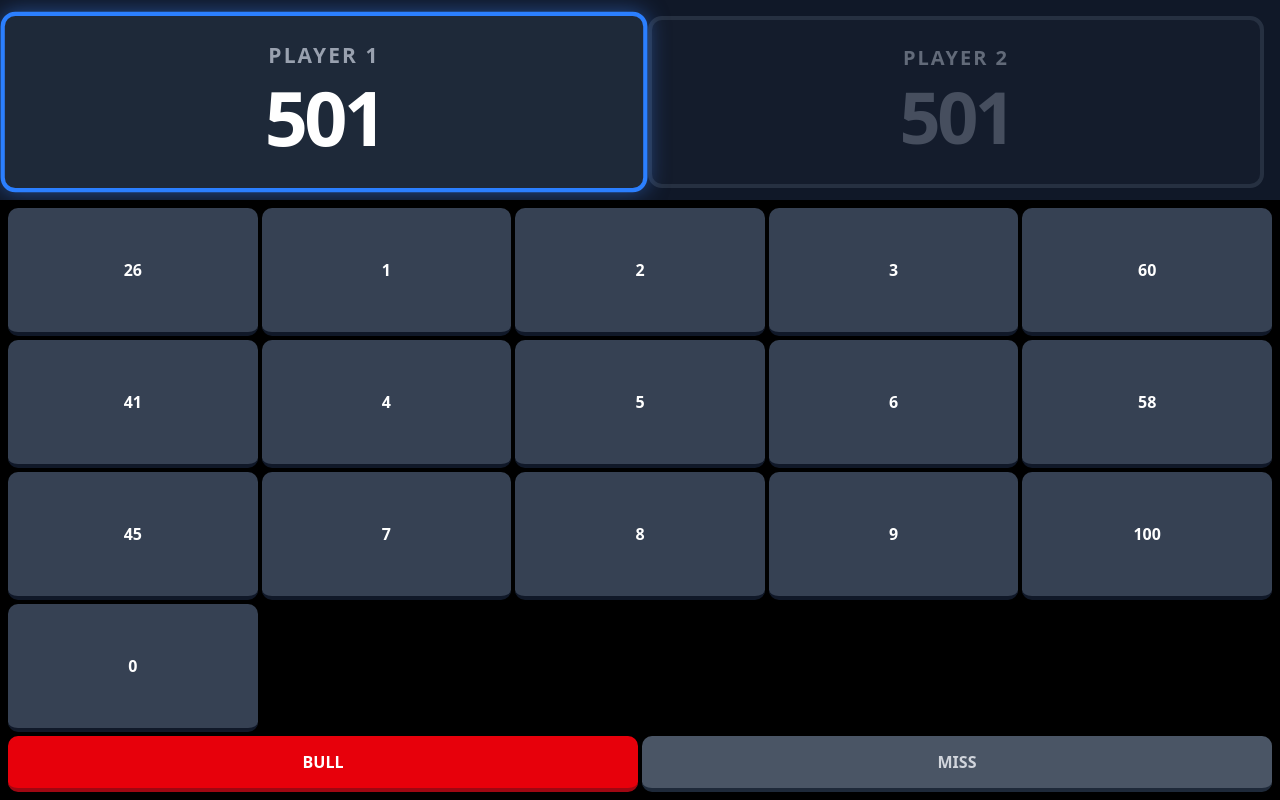
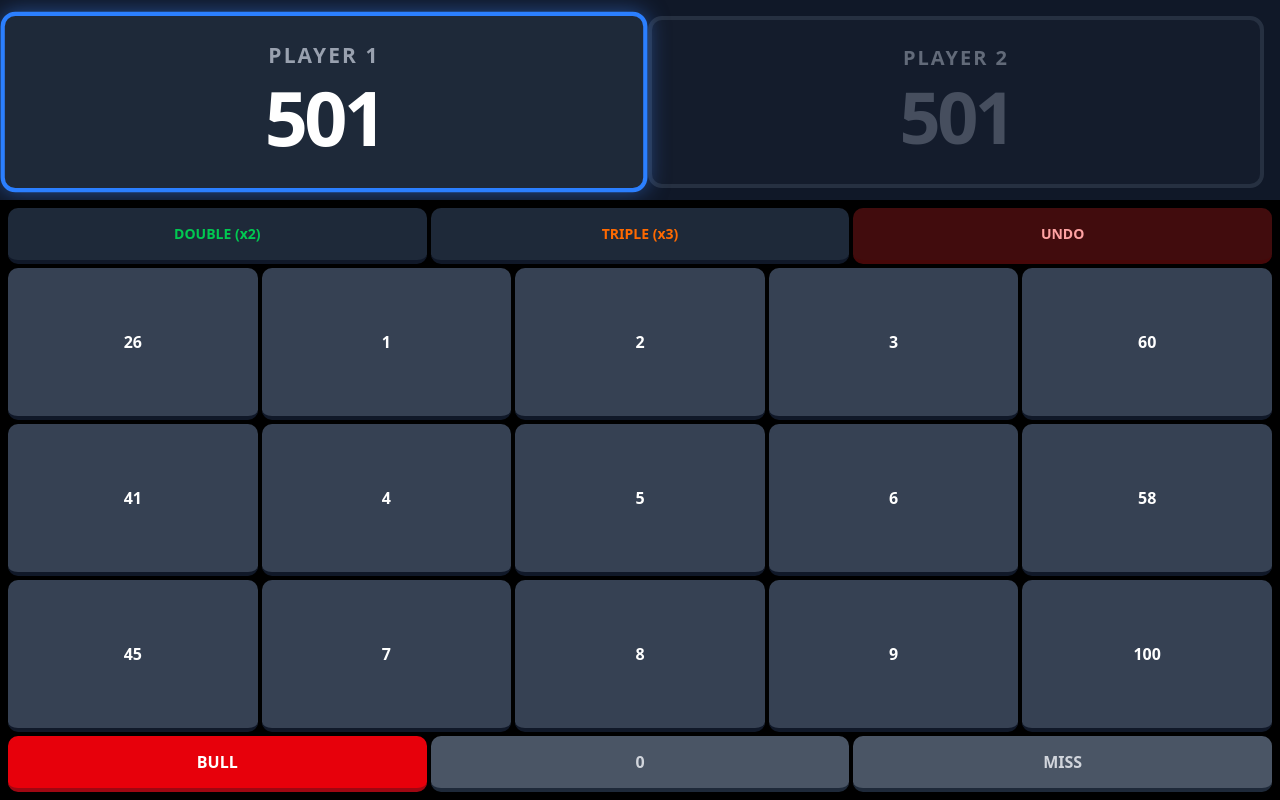
Before and after one commit to k3cman/pikado, a React (Vite) app in the folder client/: page /game/play/1 in a window 1280 px wide. Built offline with nearby package versions, Linux system fonts and the light colour scheme.

Commit message:
Update keyboard to use composite pattenr

```diff
--- /dev/null
+++ b/client/src/features/game/components/keypads/Keypad.tsx
@@ -0,0 +1,44 @@
+import React from "react";
+import { cn } from "@/lib/utils"
+
+const KeypadSection = ({children, className}: {children: React.ReactNode, className?: string}) => {
+    return (
+        <div className={cn("flex-shrink-0", className)}>
+            {children}
+        </div>
+    )
+}
+
+const NumberGrid = ({numbers, onNumberPress}: {numbers: number[], onNumberPress: (number: number) => void}) => {
+    return (
+        <div className="flex-1 min-h-0 grid grid-cols-5 gap-1">
+            {numbers.map((number) => (
+                <button
+                    key={number}
+                    onClick={() => onNumberPress(number)}
+                    className="min-h-0 rounded-lg font-bold transition-all active:scale-95 active:translate-y-1 touch-manipulation select-none flex items-center justify-center bg-gray-700 text-white border-b-4 border-gray-900 hover:bg-gray-600 text-sm sm:text-base"
+                >
+                    {number}
+                </button>
+            ))}
+        </div>
+    )
+}
+
+const KeypadRoot = ({children, className}: {children: React.ReactNode, className?: string}): React.ReactElement => {
+    return (
+        <div className={cn("flex flex-col h-full bg-black p-2 gap-1 overflow-hidden", className)}>
+            {children}
+        </div>
+    );
+}
+
+export const Keypad = KeypadRoot as typeof KeypadRoot & {
+    Root: typeof KeypadRoot;
+    Section: typeof KeypadSection;
+    Grid: typeof NumberGrid;
+};
+
+Keypad.Root = KeypadRoot;
+Keypad.Section = KeypadSection;
+Keypad.Grid = NumberGrid;
--- a/client/src/features/game/components/keypads/KeypadX01.tsx
+++ b/client/src/features/game/components/keypads/KeypadX01.tsx
@@ -1,4 +1,5 @@
 import React, { useState } from 'react';
+import { Keypad } from './Keypad';
 
 interface KeypadProps {
     onPress: (points: number, multiplier: number) => void;
@@ -10,7 +11,7 @@ export const KeypadX01: React.FC<KeypadProps> = ({ onPress, onUndo, inputFormat
     // Local state for the multiplier (Double/Triple)
     const [multiplier, setMultiplier] = useState<1 | 2 | 3>(1);
     const singleKeypad = [1, 2, 3, 4, 5, 6, 7, 8, 9, 10, 11, 12, 13, 14, 15, 16, 17, 18, 19, 20];
-    const scoreKeypad = [26, 1, 2, 3, 60, 41, 4, 5, 6,58, 45, 7, 8, 9, 100, 0];
+    const scoreKeypad = [26, 1, 2, 3, 60, 41, 4, 5, 6,58, 45, 7, 8, 9, 100];
 
     const handleNumClick = (points: number) => {
         onPress(points, multiplier);
@@ -23,13 +24,11 @@ export const KeypadX01: React.FC<KeypadProps> = ({ onPress, onUndo, inputFormat
 
     // Styles for the buttons - using min-h-0 for flex scaling
     const baseBtn = "min-h-0 rounded-lg font-bold transition-all active:scale-95 active:translate-y-1 touch-manipulation select-none flex items-center justify-center";
-    const numBtn = "bg-gray-700 text-white border-b-4 border-gray-900 hover:bg-gray-600";
 
     return (
-        <div className="flex flex-col h-full bg-black p-2 gap-1 overflow-hidden">
-
-            {/* 1. Multiplier Row */}
-            {inputFormat === 'single' && (<div className="grid grid-cols-3 gap-1 flex-shrink-0 h-14">
+        <Keypad>
+            <Keypad.Section>
+            <div className="grid grid-cols-3 gap-1 flex-shrink-0 h-14">
                 <button
                     onClick={() => toggleMultiplier(2)}
                     className={`${baseBtn} ${multiplier === 2 ? 'bg-green-500 text-black border-green-700 translate-y-1 border-b-0' : 'bg-gray-800 text-green-500 border-b-4 border-gray-900'} text-xs sm:text-sm`}
@@ -48,47 +47,80 @@ export const KeypadX01: React.FC<KeypadProps> = ({ onPress, onUndo, inputFormat
                 >
                     UNDO
                 </button>
-            </div>)}
+            </div>
+            </Keypad.Section>
+            <Keypad.Grid numbers={inputFormat === 'single' ? singleKeypad : scoreKeypad} onNumberPress={handleNumClick} />
+            <Keypad.Section>
+                <div className="grid grid-cols-3 gap-1 flex-shrink-0 h-14">
+                    <button onClick={() => handleNumClick(25)} className={`${baseBtn} bg-red-600 text-white border-b-4 border-red-800 text-sm sm:text-base`}>BULL</button>
+                    <button onClick={() => handleNumClick(0)} className={`${baseBtn} bg-gray-600 text-gray-300 border-b-4 border-gray-800 text-sm sm:text-base`}>0</button>
+                   <button onClick={() => {setMultiplier(1); handleNumClick(0);}} className={`${baseBtn} bg-gray-600 text-gray-300 border-b-4 border-gray-800 text-sm sm:text-base`}>MISS</button>
+                </div>
+            </Keypad.Section>
+        </Keypad>
+        // <div className="flex flex-col h-full bg-black p-2 gap-1 overflow-hidden">
 
-            {/* 2. Number Grid (1-20) */}
-            <div className="flex-1 min-h-0 grid grid-cols-5 gap-1">
-                {inputFormat === 'single' ? singleKeypad.map((num) => (
-                    <button
-                        key={num}
-                        onClick={() => handleNumClick(num)}
-                        className={`${baseBtn} ${numBtn} text-sm sm:text-base`}
-                    >
-                        {num}
-                    </button>
-                )) : scoreKeypad.map((num) => (
-                    <button
-                        key={num}
-                        onClick={() => handleNumClick(num)}
-                        className={`${baseBtn} ${numBtn} text-sm sm:text-base`}
-                    >
-                        {num}
-                    </button>
-                ))}
-            </div>
+        //     {/* 1. Multiplier Row */}
+        //     {inputFormat === 'single' && (<div className="grid grid-cols-3 gap-1 flex-shrink-0 h-14">
+        //         <button
+        //             onClick={() => toggleMultiplier(2)}
+        //             className={`${baseBtn} ${multiplier === 2 ? 'bg-green-500 text-black border-green-700 translate-y-1 border-b-0' : 'bg-gray-800 text-green-500 border-b-4 border-gray-900'} text-xs sm:text-sm`}
+        //         >
+        //             DOUBLE (x2)
+        //         </button>
+        //         <button
+        //             onClick={() => toggleMultiplier(3)}
+        //             className={`${baseBtn} ${multiplier === 3 ? 'bg-orange-500 text-black border-orange-700 translate-y-1 border-b-0' : 'bg-gray-800 text-orange-500 border-b-4 border-gray-900'} text-xs sm:text-sm`}
+        //         >
+        //             TRIPLE (x3)
+        //         </button>
+        //         <button
+        //             onClick={onUndo}
+        //             className={`${baseBtn} bg-red-900/50 text-red-300 border-b-4 border-red-950 text-xs sm:text-sm`}
+        //         >
+        //             UNDO
+        //         </button>
+        //     </div>)}
 
-            {/* 3. Bottom Row (Bull & Miss) */}
-            <div className="grid grid-cols-2 gap-1 flex-shrink-0 h-14">
-                <button
-                    onClick={() => handleNumClick(25)}
-                    className={`${baseBtn} bg-red-600 text-white border-b-4 border-red-800 text-sm sm:text-base`}
-                >
-                    BULL
-                </button>
-                <button
-                    onClick={() => {
-                        setMultiplier(1);
-                        handleNumClick(0);
-                    }}
-                    className={`${baseBtn} bg-gray-600 text-gray-300 border-b-4 border-gray-800 text-sm sm:text-base`}
-                >
-                    MISS
-                </button>
-            </div>
-        </div>
+        //     {/* 2. Number Grid (1-20) */}
+        //     <div className="flex-1 min-h-0 grid grid-cols-5 gap-1">
+        //         {inputFormat === 'single' ? singleKeypad.map((num) => (
+        //             <button
+        //                 key={num}
+        //                 onClick={() => handleNumClick(num)}
+        //                 className={`${baseBtn} ${numBtn} text-sm sm:text-base`}
+        //             >
+        //                 {num}
+        //             </button>
+        //         )) : scoreKeypad.map((num) => (
+        //             <button
+        //                 key={num}
+        //                 onClick={() => handleNumClick(num)}
+        //                 className={`${baseBtn} ${numBtn} text-sm sm:text-base`}
+        //             >
+        //                 {num}
+        //             </button>
+        //         ))}
+        //     </div>
+
+        //     {/* 3. Bottom Row (Bull & Miss) */}
+        //     <div className="grid grid-cols-2 gap-1 flex-shrink-0 h-14">
+        //         <button
+        //             onClick={() => handleNumClick(25)}
+        //             className={`${baseBtn} bg-red-600 text-white border-b-4 border-red-800 text-sm sm:text-base`}
+        //         >
+        //             BULL
+        //         </button>
+        //         <button
+        //             onClick={() => {
+        //                 setMultiplier(1);
+        //                 handleNumClick(0);
+        //             }}
+        //             className={`${baseBtn} bg-gray-600 text-gray-300 border-b-4 border-gray-800 text-sm sm:text-base`}
+        //         >
+        //             MISS
+        //         </button>
+        //     </div>
+        // </div>
     );
 };
```
